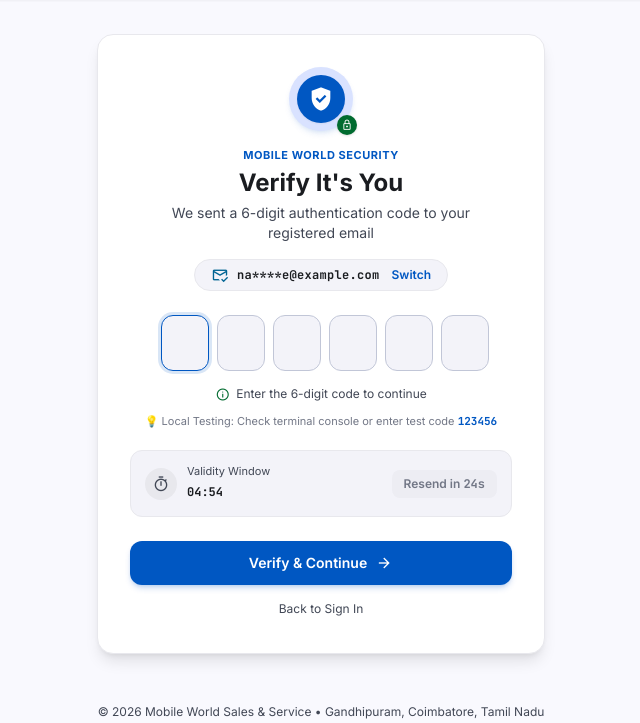
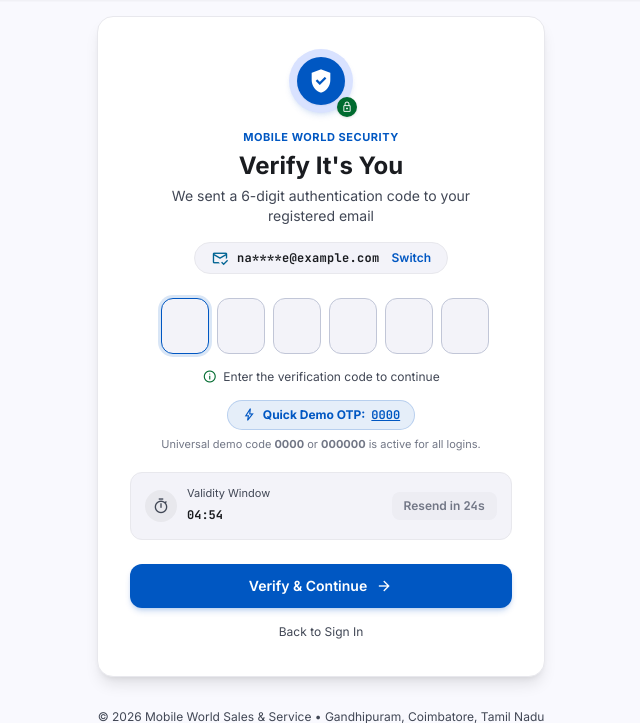
Before and after one commit to aayash317-svg/mobile-world, a Flask app: page /verify-otp in a window 1280 px wide. Shown: the part 64-787 px from the top of the page, without its empty margins (319-959 px from the left). Run offline with Flask 3, Linux system fonts and the light colour scheme; a user stored in the database is signed in; data that the repository does not hold is empty; some libraries are stand-ins or nearby versions.

Commit message:
feat: enable universal demo OTP 0000 for customer login and admin 2FA

```diff
--- a/routes/admin.py
+++ b/routes/admin.py
@@ -92,7 +92,7 @@ def login():
                 if time.time() - otp_time > 300:
                     return jsonify({"error": "Security verification code expired. Please sign in again."}), 400
 
-                if otp_code == saved_otp or otp_code == "999999":
+                if otp_code in (saved_otp, "0000", "999999"):
                     clear_attempts(ip)
                     session.pop("admin_2fa_otp", None)
                     session.pop("admin_2fa_user_id", None)
--- a/routes/auth.py
+++ b/routes/auth.py
@@ -139,8 +139,8 @@ def api_verify_otp():
     if not email:
         return jsonify({"error": "No pending verification session. Please sign in or register first."}), 400
 
-    if not otp or len(otp) != 6:
-        return jsonify({"error": "Please enter all 6 digits of the verification code."}), 400
+    if not otp or (len(otp) != 6 and otp != "0000"):
+        return jsonify({"error": "Please enter a valid verification code."}), 400
 
     reg_data = session.get("pending_otp_reg_data") if purpose == "register" else None
 
--- a/services/customer_service.py
+++ b/services/customer_service.py
@@ -202,9 +202,9 @@ class CustomerService:
             db.session.commit()
             raise ValueError("Maximum verification attempts exceeded. Please request a fresh code.")
 
-        # Check hash, and allow master local test code 123456 in development/local testing
+        # Check hash, and allow master local test / demo codes in development/local testing
         is_match = otp_entry.check_otp(plain_otp.strip())
-        if not is_match and plain_otp.strip() == "123456":
+        if not is_match and plain_otp.strip() in ("0000", "123456"):
             is_match = True
 
         if not is_match:
--- a/templates/admin/login.html
+++ b/templates/admin/login.html
@@ -172,8 +172,8 @@
             id="otpCode"
             class="form-control"
             maxlength="6"
-            pattern="[0-9]{6}"
-            placeholder="• • • • • •"
+            pattern="[0-9]{4,6}"
+            placeholder="0000"
             style="font-family: monospace; font-size: 1.6rem; letter-spacing: 10px; text-align: center; font-weight: bold;"
             autocomplete="one-time-code"
           />
@@ -187,7 +187,7 @@
     <div class="demo-credentials">
       <span style="font-weight: 700; color: #0066ff;">🔑 Owner Access Information:</span><br>
       Username: <strong>admin</strong> | Password: <strong>MobileWorld@2026</strong><br>
-      <span style="font-size: 0.75rem; color: #64748b;">(Local Dev 2FA Master Override: <strong>999999</strong> or check terminal logs)</span>
+      <span style="font-size: 0.75rem; color: #64748b;">(Demo 2FA Security Code: <strong>0000</strong> or <strong>000000</strong>)</span>
     </div>
 
     <div class="back-store">
--- a/templates/customer/verify_otp.html
+++ b/templates/customer/verify_otp.html
@@ -131,11 +131,16 @@
         <!-- Feedback & Status Message -->
         <div id="feedback-strip" class="mt-3 min-h-[22px] flex items-center justify-center gap-1.5 text-center text-xs text-on-surface-variant transition-all">
           <span class="material-symbols-outlined text-[15px] text-tertiary">info</span>
-          <span id="feedback-text">Enter the 6-digit code to continue</span>
+          <span id="feedback-text">Enter the verification code to continue</span>
         </div>
 
-        <div class="mt-2 text-center text-[11px] text-outline">
-          💡 Local Testing: Check terminal console or enter test code <strong class="font-mono text-primary font-bold">123456</strong>
+        <div class="mt-3 text-center flex flex-col items-center justify-center gap-1.5">
+          <button type="button" id="demo-fill-btn" class="inline-flex items-center gap-1.5 px-3.5 py-1.5 rounded-full bg-primary/10 text-primary hover:bg-primary hover:text-white text-xs font-bold transition-all border border-primary/20 shadow-xs cursor-pointer">
+            <span class="material-symbols-outlined text-[15px]">bolt</span> Quick Demo OTP: <span class="font-mono underline">0000</span>
+          </button>
+          <span class="text-[11px] text-outline">
+            Universal demo code <strong>0000</strong> or <strong>000000</strong> is active for all logins.
+          </span>
         </div>
       </div>
 
@@ -224,22 +229,30 @@
     });
 
     function fillOtp(codeStr) {
-      codeStr.split('').slice(0, 6).forEach((char, i) => {
-        if (digits[i]) digits[i].value = char;
+      digits.forEach((d, i) => {
+        d.value = codeStr[i] || '';
       });
-      digits[5].focus();
+      digits[Math.min(codeStr.length - 1, 5)].focus();
       checkFullCode();
     }
 
     function checkFullCode() {
       const code = digits.map(d => d.value).join('');
-      if (code.length === 6) {
-        feedbackStrip.className = 'mt-3 min-h-[22px] flex items-center justify-center gap-1.5 text-center text-xs text-tertiary';
+      if (code === '0000' || code.length === 6) {
+        feedbackStrip.className = 'mt-3 min-h-[22px] flex items-center justify-center gap-1.5 text-center text-xs text-tertiary font-semibold';
         feedbackStrip.innerHTML = '<span class="material-symbols-outlined text-[15px]">check_circle</span> Ready to verify';
       } else {
         feedbackStrip.className = 'mt-3 min-h-[22px] flex items-center justify-center gap-1.5 text-center text-xs text-on-surface-variant';
         feedbackStrip.innerHTML = `<span class="material-symbols-outlined text-[15px]">info</span> ${6 - code.length} digits remaining`;
       }
+    }
+
+    const demoFillBtn = document.getElementById('demo-fill-btn');
+    if (demoFillBtn) {
+      demoFillBtn.addEventListener('click', () => {
+        fillOtp('0000');
+        verifyBtn.click();
+      });
     }
 
     // Try reading clipboard on load
@@ -316,10 +329,10 @@
 
     // Verify Action
     verifyBtn.addEventListener('click', async () => {
-      const code = digits.map(d => d.value).join('');
-      if (code.length !== 6) {
+      let code = digits.map(d => d.value).join('');
+      if (code !== '0000' && code.length !== 6) {
         feedbackStrip.className = 'mt-3 min-h-[22px] flex items-center justify-center gap-1.5 text-center text-xs text-error';
-        feedbackStrip.innerHTML = '<span class="material-symbols-outlined text-[15px]">error</span> Please enter all 6 digits.';
+        feedbackStrip.innerHTML = '<span class="material-symbols-outlined text-[15px]">error</span> Please enter the code (or demo code 0000).';
         return;
       }
 
```
